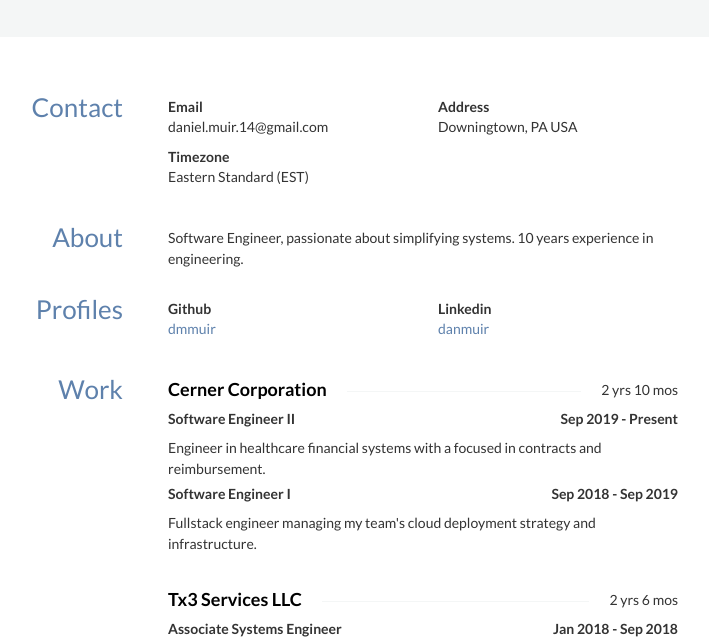
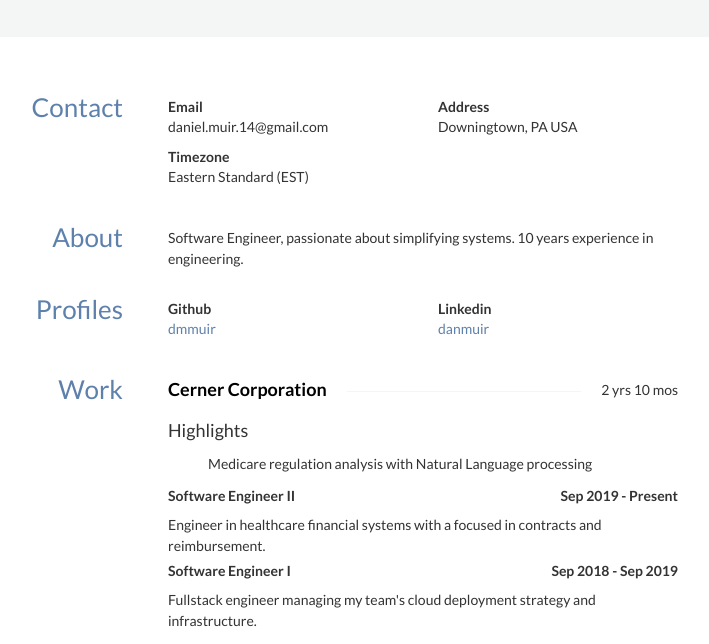
Before and after one commit to dmmuir/resume, a plain HTML site: page index.html in a window 1280 px wide. Shown: the part 149-793 px from the top of the page, without its empty margins (307-1016 px from the left). Drawn offline with nearby package versions, Linux system fonts and the light colour scheme; some icons are missing.

Commit message:
Update resume

```diff
--- a/index.html
+++ b/index.html
@@ -289,6 +289,10 @@
 					<span>Cerner Corporation</span>
 					<span class="date pull-right">2 yrs 10 mos</span>
 				</h4>
+				<h4>Highlights</h4>
+				<ul class="highlights">
+					<li class="bullet">Medicare regulation analysis with Natural Language processing</li>
+				</ul>
 				<div class="position">
 					<span>
 						Software Engineer II
```
